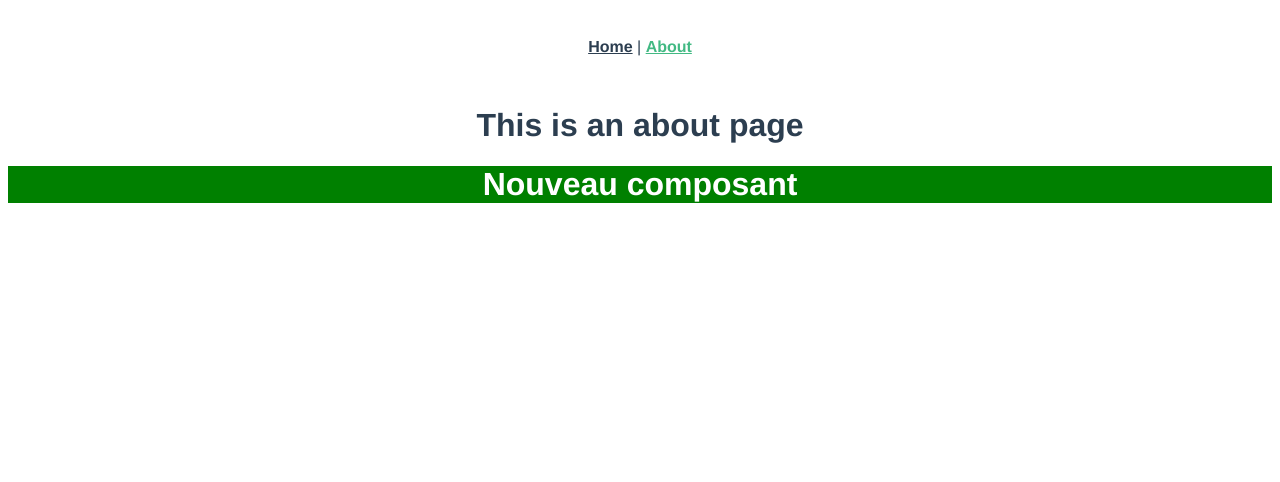
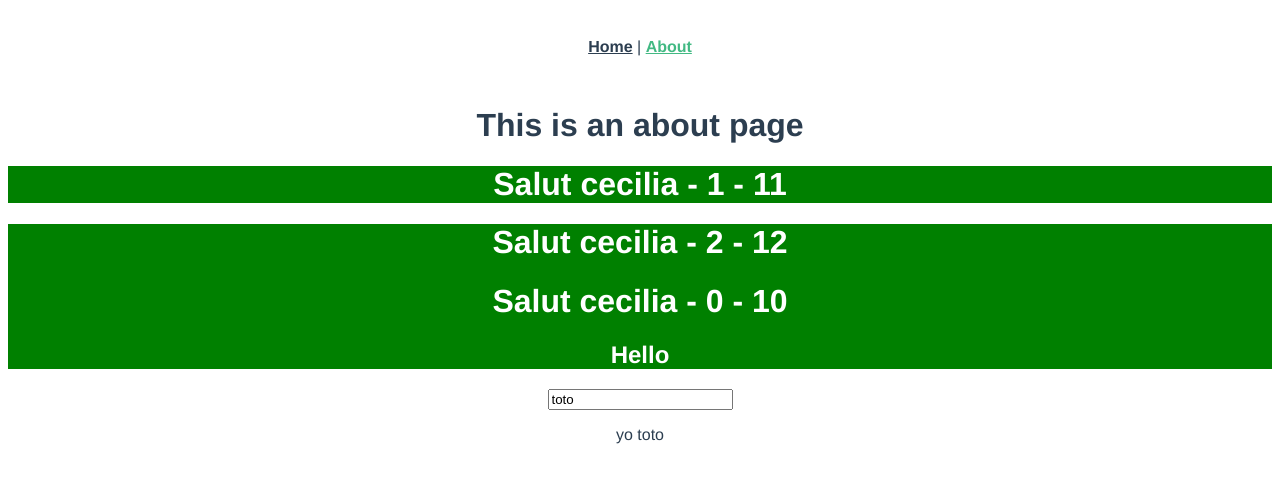
Before and after one commit to oldCb/learn-vuejs, a Vue app in the folder test-vue/: page /about in a window 1280 px wide. Shown: the top 482 px of the page. Built offline with nearby package versions, Linux system fonts and the light colour scheme.

Commit message:
test data

```diff
--- /dev/null
+++ b/test-vue/src/components/DisplayText.vue
@@ -0,0 +1,22 @@
+<template>
+  <div>
+    <input type="text" v-model="valueText" placeholder="entrer text">
+    <p>yo {{ valueText }}</p>
+  </div>
+</template>
+
+<script>
+export default {
+  name: 'DisplayText',
+
+  data() {
+    return {
+      valueText: 'toto'
+    }
+  }
+}
+</script>
+
+<style lang="scss" scoped>
+
+</style>
--- a/test-vue/src/components/Test.vue
+++ b/test-vue/src/components/Test.vue
@@ -1,6 +1,8 @@
 <template>
   <div class="myComponent">
-    <h1>Nouveau composant</h1>
+    <h1 @click="sendAlert">Salut {{ name }} - {{ num }} - {{ nbPlus10 }}</h1>
+    <slot>
+    </slot>
   </div>
 </template>
 
@@ -8,7 +10,26 @@
 export default {
   name: 'Test',
 
+  props: {
+    text: String,
+    num: {
+      type: Number,
+      default: 0
+    }
+  },
 
+  data() {
+    return {
+      name: 'cecilia',
+      nbPlus10: this.num + 10
+    }
+  },
+
+  methods: {
+    sendAlert() {
+      alert('yo')
+    }
+  }
 
 }
 </script>
--- a/test-vue/src/views/About.vue
+++ b/test-vue/src/views/About.vue
@@ -1,17 +1,24 @@
 <template>
   <div class="about">
     <h1>This is an about page</h1>
-    <test />
+    <test text="toto" :num="1" />
+    <test text="tata" :num="2">
+      <test text="titi"/>
+      <h2>Hello</h2>
+    </test>
+    <display-text />
   </div>
 </template>
 
 <script>
-import Test from '@/components/Test.vue'
+import Test from '@/components/Test'
+import DisplayText from '@/components/DisplayText'
 export default {
   name: 'About',
 
   components: {
-    Test
+    Test,
+    DisplayText
   }
 }
 </script>
```
